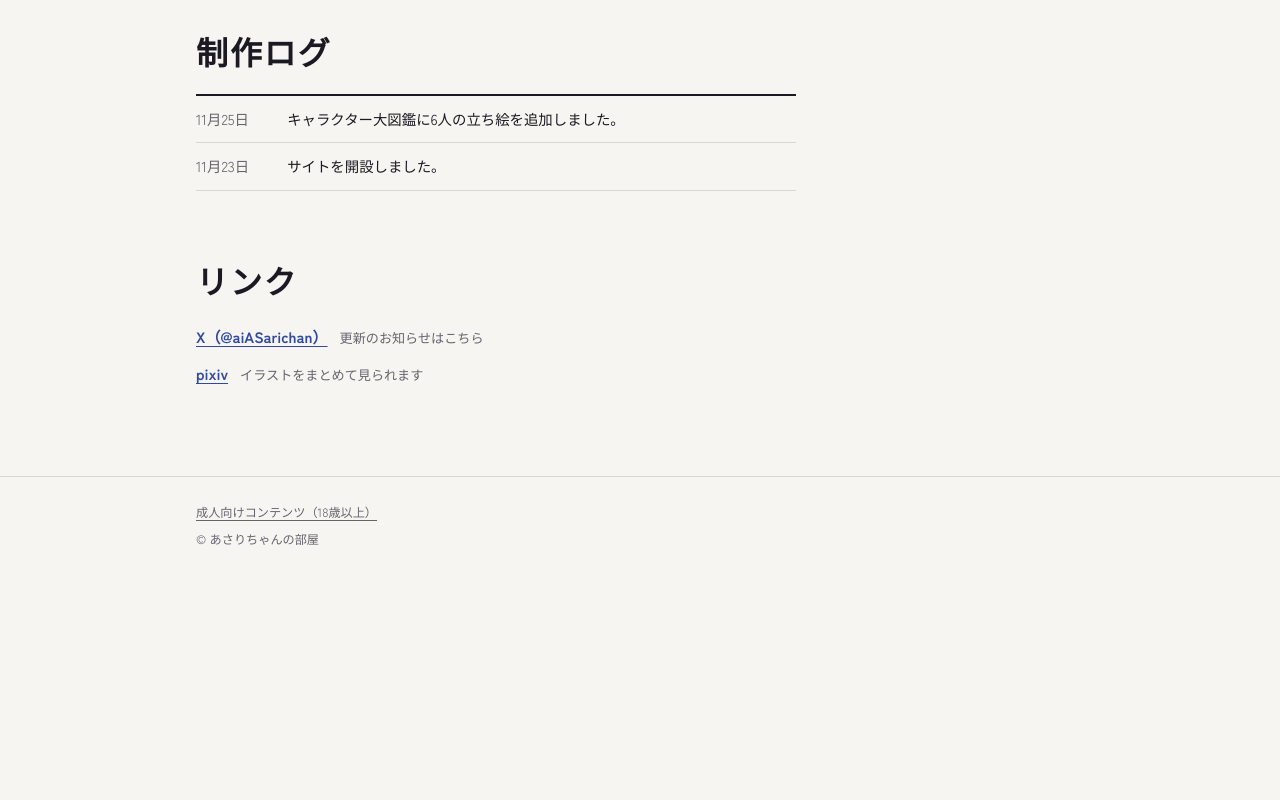
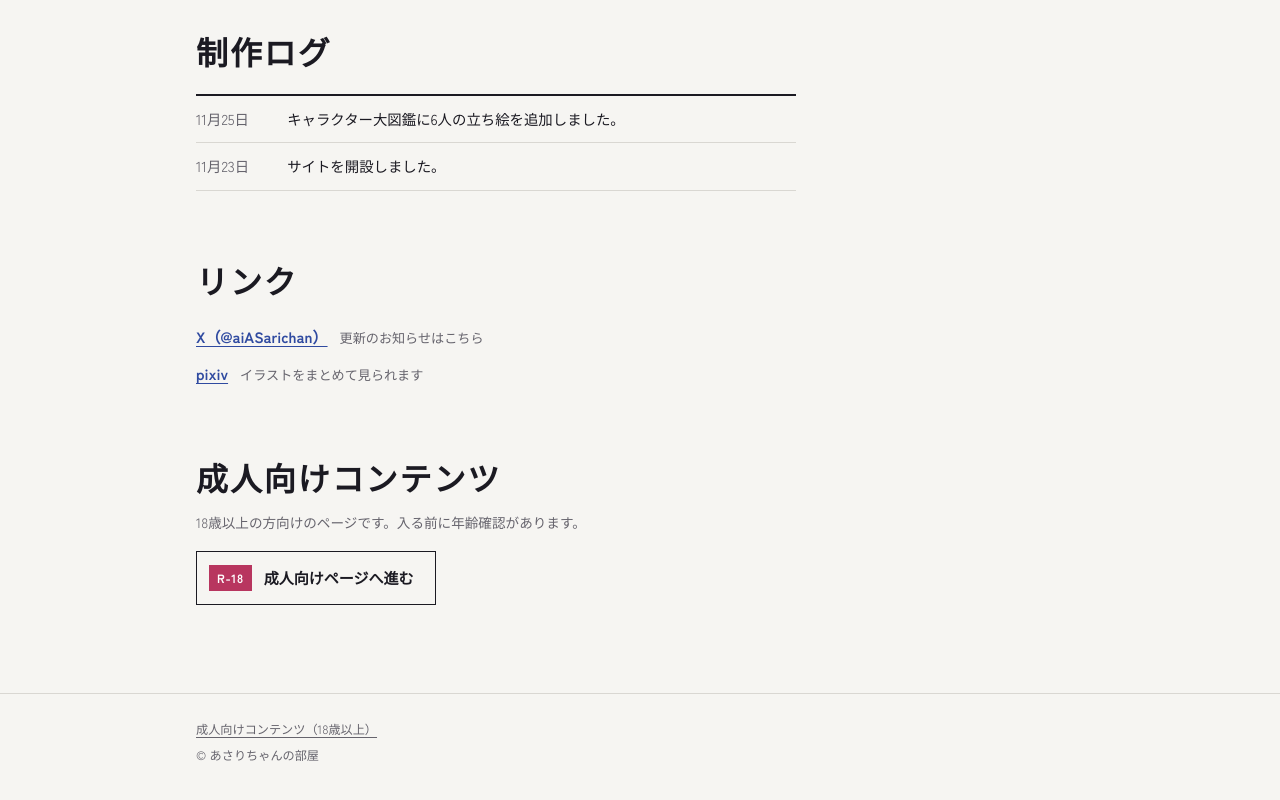
Before and after one commit to AkariMachino1118/asari-site, a plain HTML site: page index.html in a window 1280 px wide. Shown: the part 3402-4202 px from the top of the page. Before the commit the page ends 3992 px from the top, so only its background shows below. Drawn offline with Linux system fonts and the light colour scheme; a web font is replaced by a local one.

Commit message:
成人向けページへの入口を分かりやすく（専用の欄とボタンを追加）
Co-Authored-By: Claude Opus 5.5 <noreply@anthropic.com>
Claude-Session: https://claude.ai/code/session_01XMCdzrnj7s1kwTuXxbp4gw

```diff
--- a/index.html
+++ b/index.html
@@ -15,7 +15,7 @@
 <link rel="preconnect" href="https://fonts.gstatic.com" crossorigin>
 <link rel="stylesheet" href="https://fonts.googleapis.com/css2?family=Zen+Old+Mincho:wght@600;700&family=Zen+Kaku+Gothic+New:wght@400;500;700&display=swap">
 <!-- CSSを変えたら ?v= の数字を上げる（古いCSSが残らないように） -->
-<link rel="stylesheet" href="style.css?v=6">
+<link rel="stylesheet" href="style.css?v=7">
 </head>
 <body>
 
@@ -123,11 +123,18 @@
     </ul>
   </section>
 
+  <!-- ===== 成人向けへの入口（文字だけ。画像は使わない） ===== -->
+  <section id="r18" class="wrap adult">
+    <h2 class="feature-title">成人向けコンテンツ</h2>
+    <p class="adult-note">18歳以上の方向けのページです。入る前に年齢確認があります。</p>
+    <a class="adult-button" href="r18/"><span class="adult-badge">R-18</span>成人向けページへ進む</a>
+  </section>
+
 </main>
 
 <footer class="site-footer">
   <div class="wrap">
-    <!-- 成人向けへの入口はここだけ。目立たせない・画像を使わない -->
+    <!-- 成人向けへの入口は、上の「成人向けコンテンツ」とここ。どちらも画像は使わない -->
     <p><a class="adult-link" href="r18/">成人向けコンテンツ（18歳以上）</a></p>
     <p>&copy; あさりちゃんの部屋</p>
   </div>
--- a/style.css
+++ b/style.css
@@ -112,7 +112,20 @@ main > section.wrap + section.wrap { margin-top: 72px; }
 .link-list a { font-weight: 700; }
 .link-list span { color: var(--sub); font-size: .82rem; }
 
-/* ===== フッター（成人向けへの入口はここだけ） ===== */
+/* ===== 成人向けへの入口 ===== */
+.adult-note { color: var(--sub); font-size: .85rem; margin-top: 8px; }
+.adult-button {
+  display: inline-flex; align-items: center; gap: 12px; margin-top: 16px;
+  padding: 12px 22px 12px 12px; border: 1.5px solid var(--ink);
+  color: var(--ink); font-weight: 700; text-decoration: none;
+}
+.adult-button:hover { background: var(--ink); color: var(--paper); }
+.adult-badge {
+  background: var(--magenta); color: #fff; font-size: .75rem; letter-spacing: .06em;
+  padding: 2px 8px;
+}
+
+/* ===== フッター ===== */
 .site-footer {
   margin-top: 88px; border-top: 1px solid var(--rule);
   padding: 24px 0 40px; font-size: .76rem; color: var(--sub);
```
Also changed, not shown: r18/index.html (+1 -1 lines).
